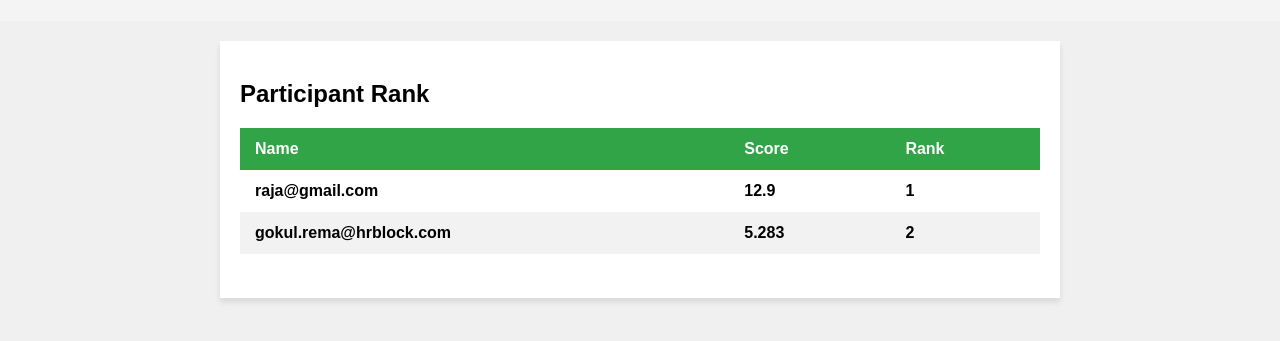
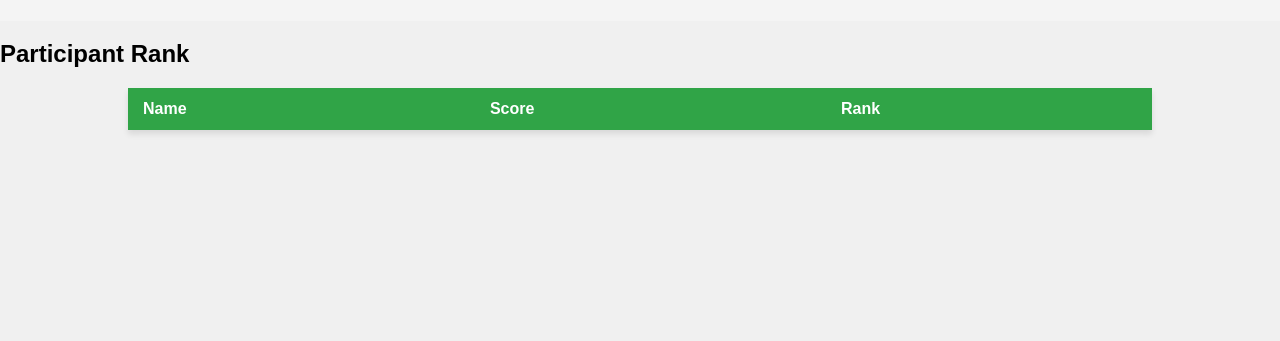
Before and after one commit to Gokulgoky1/Password-Strength-Report, a plain HTML site: page index.html in a window 1280 px wide. Shown: the part 211-552 px from the top of the page. Drawn offline with nearby package versions, Linux system fonts and the light colour scheme.

Commit message:
Update index.html

```diff
--- a/index.html
+++ b/index.html
@@ -22,30 +22,17 @@
             font-weight: bold;
         }
 
+        table {
+            width: 80%;
+            margin: 20px auto;
+            border-collapse: collapse;
+            box-shadow: 0 4px 6px rgba(0, 0, 0, 0.1);
+            background-color: #fff;
+        }
         .logo {
             max-width: 250px;
-            margin: 0;
+            margin: 0px;
         }
-
-        .rankings {
-            background-color: #fff;
-            padding: 20px;
-            margin: 20px auto;
-            max-width: 800px;
-            box-shadow: 0 4px 6px rgba(0, 0, 0, 0.1);
-        }
-
-        .rankings-title {
-            font-size: 24px;
-            font-weight: bold;
-            margin-bottom: 20px;
-        }
-
-        table {
-            width: 100%;
-            border-collapse: collapse;
-        }
-
         th, td {
             padding: 12px 15px;
             text-align: left;
@@ -53,7 +40,7 @@
 
         th {
             background-color: #30a447;
-            color: white;
+            color: #fff;
         }
 
         tr:nth-child(even) {
@@ -64,12 +51,9 @@
             background-color: #ddd;
         }
 
-        button {
-            background-color: #51994d;
-            color: white;
-            padding: 10px 20px;
-            cursor: pointer;
-            border: none;
+        #rankingTable {
+            max-height: 400px;
+            overflow-y: auto;
         }
     </style>
 </head>
@@ -88,7 +72,7 @@
                     <th>Rank</th>
                 </tr>
             </thead>
-            <tbody id="rankingTableBody">
+            <tbody id="rankingTable">
                 <!-- Rankings will be inserted here dynamically -->
             </tbody>
         </table>
```
